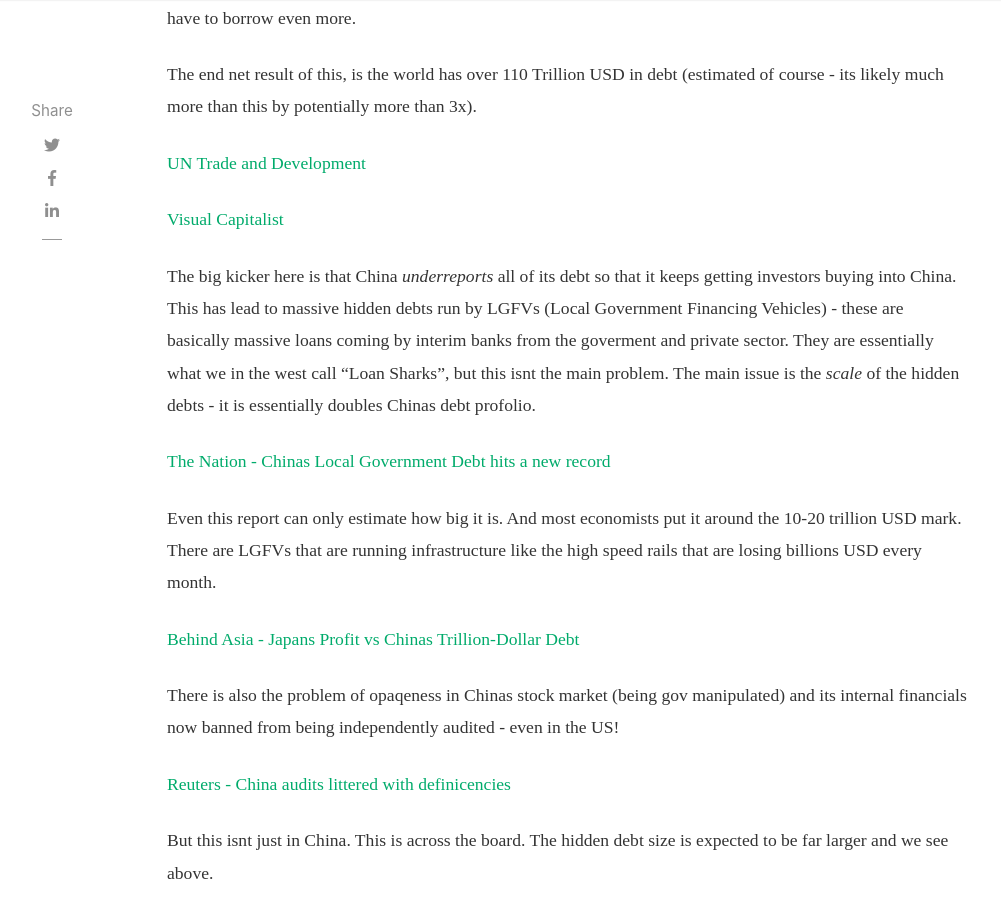
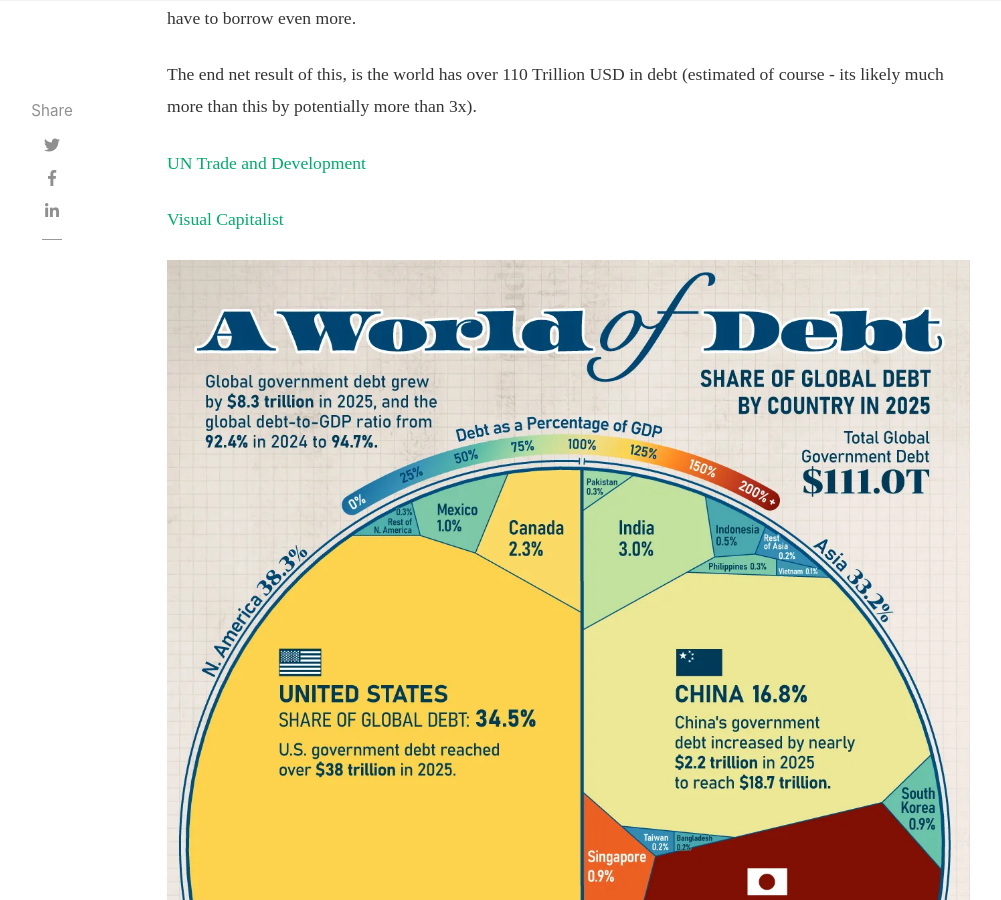
Before and after one commit to unrestricted-info/unrestricted, a Jekyll site: the page built from _posts/2026-05-17-the-debt-bomb.md, in a window 1280 px wide and 900 px high, scrolled down 1871 px. Shown: the whole window, without its empty margins (118-1119 px from the left). Built offline with Jekyll 4.4.1, drawn with Linux system fonts in a browser that asks for light colours; nearby versions of some CDN libraries; comment, search, counter and statistics services are not loaded.

Commit message:
update article

```diff
--- a/_posts/2026-05-17-the-debt-bomb.md
+++ b/_posts/2026-05-17-the-debt-bomb.md
@@ -39,6 +39,8 @@ The end net result of this, is the world has over 110 Trillion USD in debt (esti
 [UN Trade and Development](https://unctad.org/publication/world-of-debt)
 
 [Visual Capitalist](https://www.visualcapitalist.com/111-trillion-of-global-debt-in-2025/)
+
+![Visual Capitalist - The world of debt](/assets/images/2026-05/World_of_Debt_2025.webp)
 
 The big kicker here is that China _underreports_ all of its debt so that it keeps getting investors buying into China. This has lead to massive hidden debts run by LGFVs (Local Government Financing Vehicles) - these are basically massive loans coming by interim banks from the goverment and private sector. They are essentially what we in the west call "Loan Sharks", but this isnt the main problem. The main issue is the _scale_ of the hidden debts - it is essentially doubles Chinas debt profolio.
 
```
Also changed, not shown: assets/images/2026-05/World_of_Debt_2025.webp (added).
